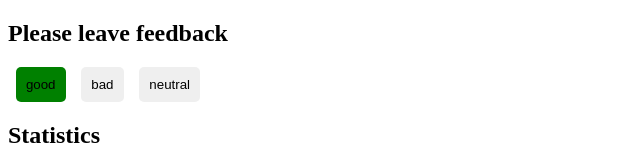
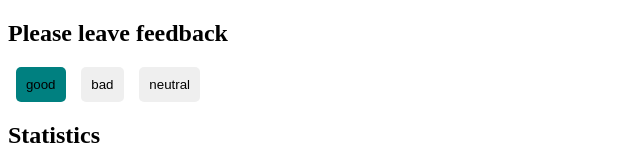
Before and after one commit to ertyhd/goit-react-hw-02-feedback, a React (Create React App) app: page / in a window 1280 px wide. In both pictures the pointer is over the button "good". Shown: the top 160 px of the page, without its empty margins (0-640 px from the left). Built offline with nearby package versions, Linux system fonts and the light colour scheme.

Commit message:
End feedback work

```diff
--- a/src/components/MainMenu/buttons.module.css
+++ b/src/components/MainMenu/buttons.module.css
@@ -12,5 +12,5 @@
 
 button:hover,
 button:focus {
-  background-color: green;
+  background-color: teal;
 }
```
